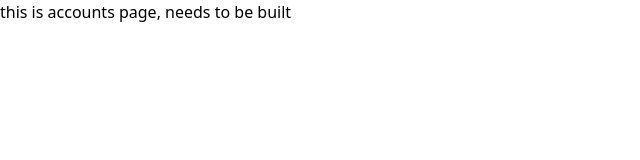
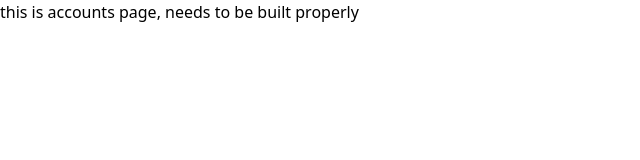
Before and after one commit to 0neTrueG0D/zedcodes-frontend, a SvelteKit app: page /accounts in a window 1280 px wide. Shown: the top 160 px of the page, without its empty margins (0-640 px from the left). Built offline with nearby package versions, Linux system fonts and the light colour scheme.

Commit message:
added: accounts route and page

```diff
--- a/src/routes/accounts/+page.svelte
+++ b/src/routes/accounts/+page.svelte
@@ -1,3 +1,3 @@
 <h1>
-    this is accounts page, needs to be built
+    this is accounts page, needs to be built properly
 </h1>
```
